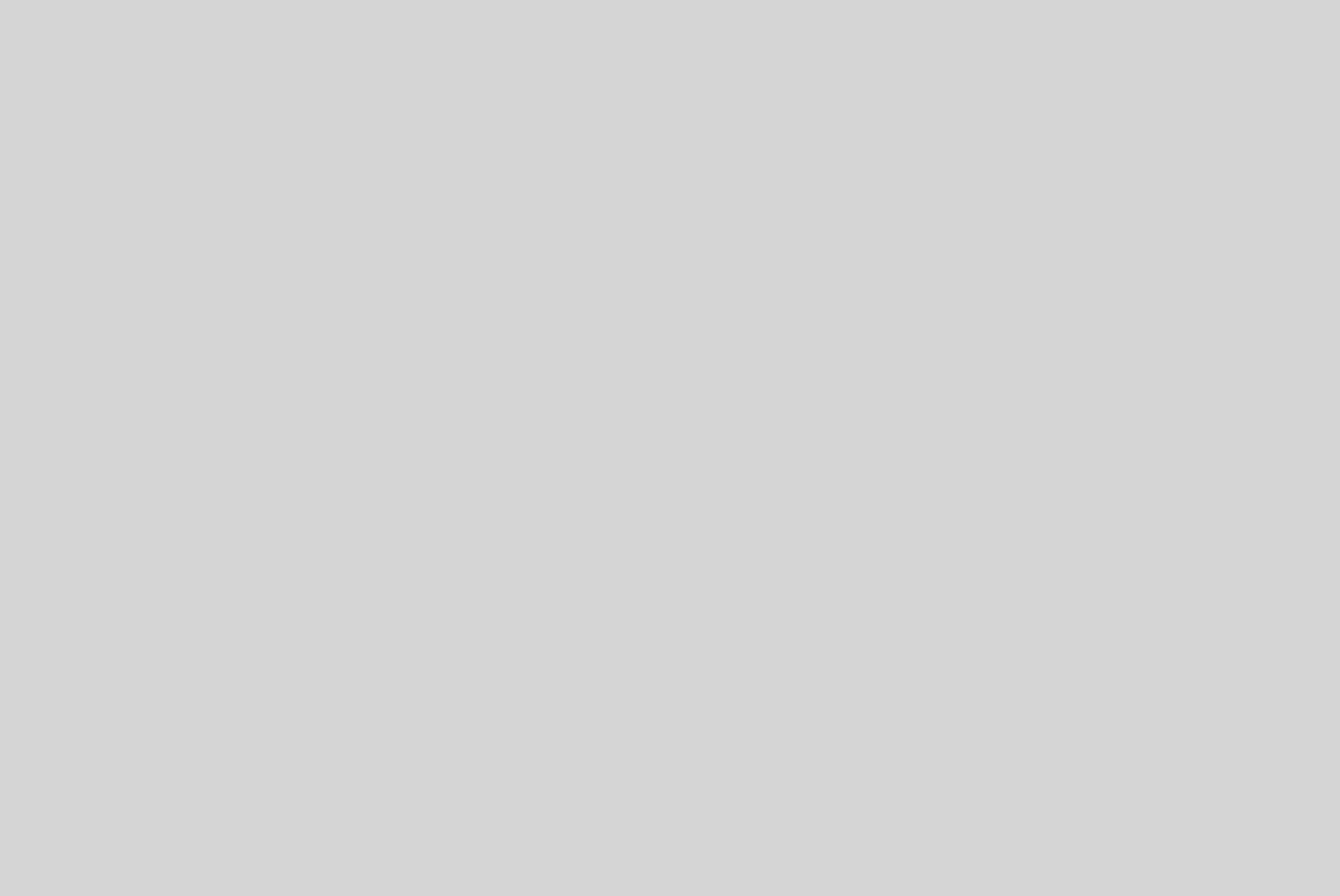
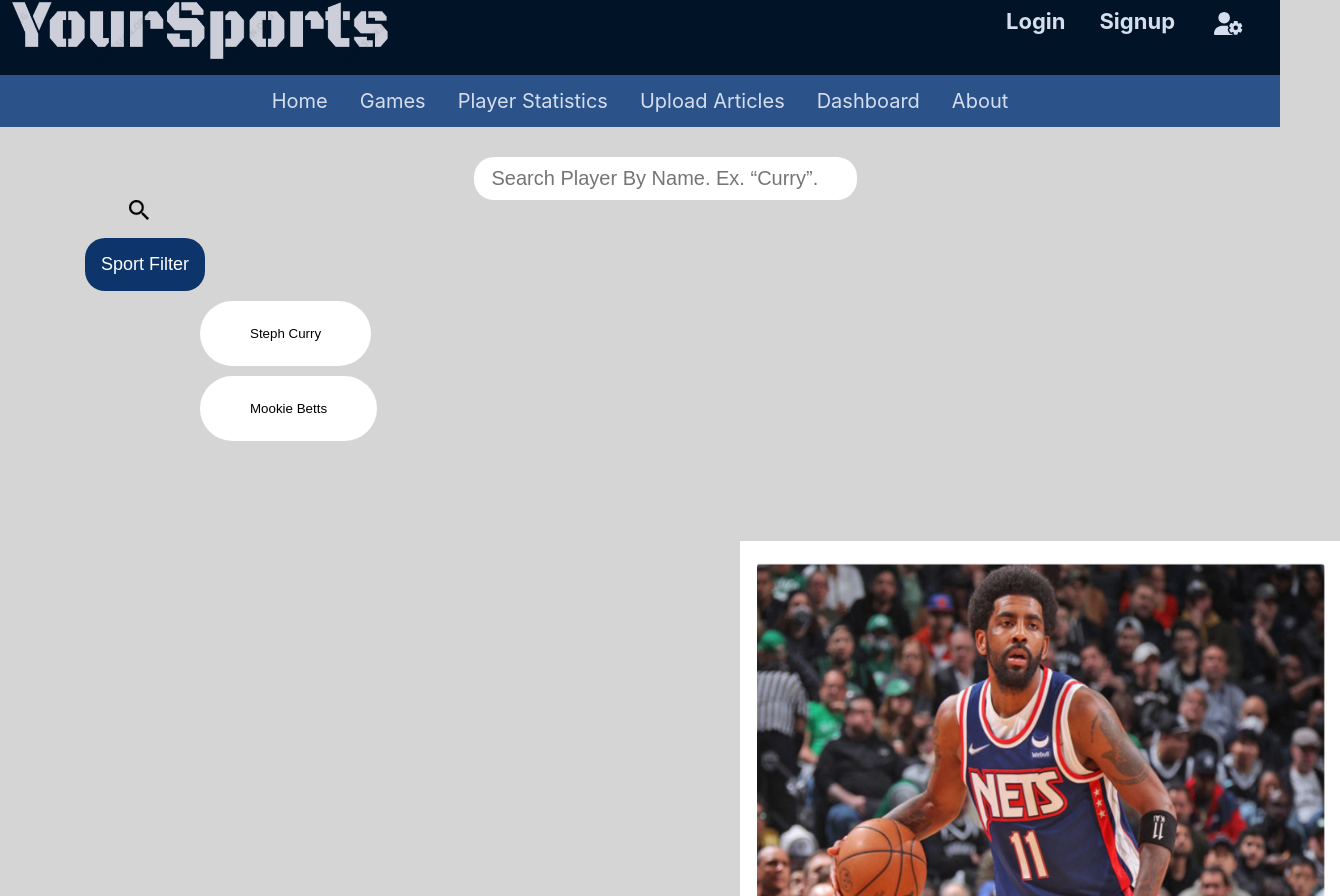
Before and after one commit to sfsu-joseo/csc648-848-01-sw-engineering-summer-22-team02, a React (Create React App) app in the folder application/front-end/: page /BettsStatline in a window 1280 px wide. Before the commit this address had no page. Shown: the part 14-910 px from the top of the page, 1340 px wide, since content can reach past the window. Before the commit the page ends 800 px from the top, so only its background shows below. Built offline with nearby package versions, Linux system fonts and the light colour scheme.

Commit message:
player stats added

```diff
--- a/application/front-end/src/App.css
+++ b/application/front-end/src/App.css
@@ -39,3 +39,45 @@
 h1{
   text-align: center;
 }
+.playerDisplay{
+  text-align: left;
+   margin-left:200px;
+  /*margin-top:100px;
+  background-color: white;
+  border-radius: 20px;
+  margin-left: 55px;
+  margin-right: 55px;
+  margin-bottom: 50px; */
+}
+.playerBtn{
+  display: block;
+      background:White;
+        margin-top: 10px;
+        margin-right: 10px;
+        border-radius: 200px;
+        border: none;
+        padding-left:50px;
+        padding-right:50px;
+        padding-bottom: 25px;
+        padding-top: 25px;
+        /* text-align: left; */
+
+}
+.playerBtn:hover {
+              background-color: #1DA099;
+              transition: ease-in-out 0.26s;
+            }
+
+.games{
+  text-align: center;
+  margin-left:10%;
+  background-color:rgb(44, 82, 138);
+  border-radius: 20px;
+  margin-right: 50%;
+  margin-bottom: 50px;
+  color: white;
+  margin-top: 10%;
+}
+.gamesInfo{
+margin-right:50%;
+}
--- a/application/front-end/src/App.js
+++ b/application/front-end/src/App.js
@@ -7,10 +7,14 @@
 import { Route, Link, Routes } from "react-router-dom";
 import Navbar from "./Navbar";
 import TempPage from "./TempPage";
+import PlayerStats from "./PlayerStats";
 import ArticleView from "./ArticleView";
 import UploadArticle from "./UploadArticle";
 import Login from "./Login";
 import Account_Settings from "./Account_Settings";
+import BettsStatline from "./BettsStatline";
+import CurryPlayerStats from "./CurryPlayerStats";
+import Games from "./Games";
 
 // Import other team member's file names
 import Ireland from "./PersonalAbout/Ireland";
@@ -30,7 +34,11 @@
         <Route path="/About" element={<About />} />
         <Route path="/SignUp" element={<SignUp />} />
         <Route path="/Login" element={<Login />} />
+        <Route path="/Games" element={<Games />} />
+        <Route path="PlayerStats" element={<PlayerStats />} />
         <Route path="/TempPage" element={<TempPage />} />
+        <Route path="/BettsStatline" element={<BettsStatline />} />
+        <Route path="/CurryPlayerStats" element={<CurryPlayerStats />} />
         <Route path="/ArticleView" element={<ArticleView />} />
         <Route path="/UploadArticle" element={<UploadArticle />} />
         <Route path="/Account_Settings" element={<Account_Settings />} />
--- /dev/null
+++ b/application/front-end/src/BettsStatline.js
@@ -0,0 +1,61 @@
+import React from "react";
+import "./Home.css";
+import "./App.css";
+import Navbar from "./Navbar";
+
+const BettsStatline = () => {
+  return (
+    <>
+      <Navbar />
+      <div className="search_bar_player">
+        <input
+          placeholder="Search Player By Name. Ex. “Curry”."
+          className="search_feed"
+          // onChange={(e) => setInputText(e.target.value)}
+        />
+        <button className="search_button" type="submit"></button>
+      </div>
+      <div className="dropdown">
+        <button class="dropbtn">Sport Filter</button>
+        <div className="dropdown-content">
+          <select
+            className="select_format"
+            // onChange={(e) => setSport(e.target.value)}
+          >
+            <option className="selec" value="">
+              Select One …
+            </option>
+            <option value="Basketball">Basketball</option>
+            <option value="Baseball">Baseball</option>
+          </select>
+        </div>
+      </div>
+      <div className="playerDisplay">
+        <button className="playerBtn" onclick="/Home">
+          Steph Curry
+        </button>
+
+        <button className="playerBtn">Mookie Betts</button>
+      </div>
+      <div className="curryStatline">
+        <img
+          className="Stats_image"
+          alt="Article Img"
+          src={require("./HomePage_Images/Article_Img.png")}
+        ></img>
+        <p className="statLine">Games: 14 </p>
+        <p className="statLine">At Bats: 1.2</p>
+        <p className="statLine">Runs: 0.0</p>
+        <p className="statLine">Hits: 0.0</p>
+        <p className="statLine">Singles: 0.0</p>
+        <p className="statLine">Doubles: 0.0</p>
+        <p className="statLine">Triples: 0.0</p>
+        <p className="statLine">Home Runs: 0.0</p>
+        <p className="statLine">Runs Batted In: 0.0</p>
+        <p className="statLine">Batting Average: 0.0</p>
+        <p className="statLine">Outs: 1.2</p>
+      </div>
+    </>
+  );
+};
+export default BettsStatline;
--- /dev/null
+++ b/application/front-end/src/CurryPlayerStats.js
@@ -0,0 +1,59 @@
+import React from "react";
+import "./Home.css";
+import "./App.css";
+import Navbar from "./Navbar";
+
+const CurryPlayerStats = () => {
+  return (
+    <>
+      <Navbar />
+      <div className="search_bar_player">
+        <input
+          placeholder="Search Player By Name. Ex. “Curry”."
+          className="search_feed"
+          // onChange={(e) => setInputText(e.target.value)}
+        />
+        <button className="search_button" type="submit"></button>
+      </div>
+      <div className="dropdown">
+        <button class="dropbtn">Sport Filter</button>
+        <div className="dropdown-content">
+          <select
+            className="select_format"
+            // onChange={(e) => setSport(e.target.value)}
+          >
+            <option className="selec" value="">
+              Select One …
+            </option>
+            <option value="Basketball">Basketball</option>
+            <option value="Baseball">Baseball</option>
+          </select>
+        </div>
+      </div>
+      <div className="playerDisplay">
+        <button className="playerBtn" onclick="/Home">
+          Steph Curry
+        </button>
+
+        <button className="playerBtn">Mookie Betts</button>
+      </div>
+      <div className="curryStatline">
+        <img
+          className="Stats_image"
+          alt="Article Img"
+          src={require("./HomePage_Images/Article_Img.png")}
+        ></img>
+        <p className="statLine">Steph Curry</p>
+        <p className="statLine">Games: 56 </p>
+        <p className="statLine">Field Goals Made: 225.9</p>
+        <p className="statLine">Field Goals Attempted: 431.0</p>
+        <p className="statLine">Two Pointers Made: 169.1</p>
+        <p className="statLine">Two Pointers Attempted: 272.9</p>
+        <p className="statLine">Three Pointers Made: 56.8</p>
+        <p className="statLine">Three Pointers Attempted: 158.1</p>
+      </div>
+    </>
+  );
+};
+
+export default CurryPlayerStats;
--- /dev/null
+++ b/application/front-end/src/Games.js
@@ -0,0 +1,18 @@
+import React from "react";
+import Navbar from "./Navbar";
+
+const Games = () => {
+  return (
+    <>
+      <Navbar />
+      <div className="games" href="/Home">
+        <div className="column1">
+          <p className="gameInfo">hello</p>
+          <p className="gameInfo">hello</p>
+          <p className="gameInfo">hello</p>
+        </div>
+      </div>
+    </>
+  );
+};
+export default Games;
--- a/application/front-end/src/Home.css
+++ b/application/front-end/src/Home.css
@@ -49,8 +49,6 @@
 
 .dropdown{
   padding-left: 10px;
-
-
 }
 .dropdown .dropbtn{
   background: #0d356c;
@@ -356,3 +354,17 @@
 .upload .upload_button:hover{
   background-color: #1DA099;
 }
+
+.curryStatline{
+  text-align: right;
+  margin-right:200px;
+  margin-left: 50%;
+  padding:100px;
+}
+.Stats_image {
+  height: 400px;
+  width: 600px;
+}
+.statLine{
+  text-align: left;
+}
--- a/application/front-end/src/Navbar.css
+++ b/application/front-end/src/Navbar.css
@@ -295,3 +295,33 @@
   .secondNavbar .gear .settings :hover{
     color: #1DA099;
   }
+.search_bar_player .search_feed {
+    padding: 10px;
+    padding-right: 100px;
+    padding-left: 18px;
+    margin-top: 30px;
+    /* margin-right: 16px; */
+    border: none;
+    margin-right: 10px;
+    font-size: 20px;
+    border-radius: 20px;
+    /* margin-bottom: 10px; */
+    margin-left: 60px;
+}
+.search_button {
+    margin-right: 1000px;
+    background: url(./HomePage_Images/SearchIcon.png) no-repeat;
+    cursor: pointer;
+    border: none;
+    padding-bottom: 10px;
+    padding-right: 16px;
+    padding-top: 18px;
+    /* margin-left: 2px; */
+}
+.dropdown .dropbtn {
+    background: #0d356c;
+    margin-top: 10px;
+    margin-right: 1000px;
+    /* border-radius: 20px; */
+    border: none;
+}
--- a/application/front-end/src/Navbar.js
+++ b/application/front-end/src/Navbar.js
@@ -2,8 +2,9 @@
 import "./Navbar.css";
 import "./ArticleView";
 import "./UploadArticle";
-import {FontAwesomeIcon} from '@fortawesome/react-fontawesome';
-import {faUserGear} from '@fortawesome/free-solid-svg-icons';
+import "./PlayerStats";
+import { FontAwesomeIcon } from "@fortawesome/react-fontawesome";
+import { faUserGear } from "@fortawesome/free-solid-svg-icons";
 
 const Navbar = () => {
   return (
@@ -32,7 +33,9 @@
           </a>
         </li>
         <li className="gear">
-      <a className="settings" href="/Account_Settings"><FontAwesomeIcon icon={faUserGear} /></a>
+          <a className="settings" href="/Account_Settings">
+            <FontAwesomeIcon icon={faUserGear} />
+          </a>
         </li>
         <li className="signup">
           <a className="login_signup_click" href="/SignUp">
@@ -54,12 +57,12 @@
             </a>
           </li>
           <li>
-          <a className="player_stats" href="/TempPage">
+            <a className="player_stats" href="/Games">
               Games
             </a>
           </li>
           <li>
-          <a className="player_stats" href="/TempPage">
+            <a className="player_stats" href="/PlayerStats">
               Player Statistics
             </a>
           </li>
@@ -82,6 +85,6 @@
       </ul>
     </>
   );
-}
+};
 
 export default Navbar;
--- /dev/null
+++ b/application/front-end/src/PlayerStats.js
@@ -0,0 +1,43 @@
+import React from "react";
+import "./Home.css";
+import Navbar from "./Navbar";
+
+function PlayerStats() {
+  return (
+    <>
+      <Navbar />
+      <div className="search_bar_player">
+        <input
+          placeholder="Search Player By Name. Ex. “Curry”."
+          className="search_feed"
+          // onChange={(e) => setInputText(e.target.value)}
+        />
+        <button className="search_button" type="submit"></button>
+      </div>
+      <div className="dropdown">
+        <button class="dropbtn">Sport Filter</button>
+        <div className="dropdown-content">
+          <select
+            className="select_format"
+            // onChange={(e) => setSport(e.target.value)}
+          >
+            <option className="selec" value="">
+              Select One …
+            </option>
+            <option value="Basketball">Basketball</option>
+            <option value="Baseball">Baseball</option>
+          </select>
+        </div>
+      </div>
+      <div className="playerDisplay">
+        <button className="playerBtn" href="/CurryPlayerStats">
+          Steph Curry
+        </button>
+
+        <button className="playerBtn">Mookie Betts</button>
+      </div>
+    </>
+  );
+}
+
+export default PlayerStats;
```
Lines whose indentation alone changed are shown as unchanged.
